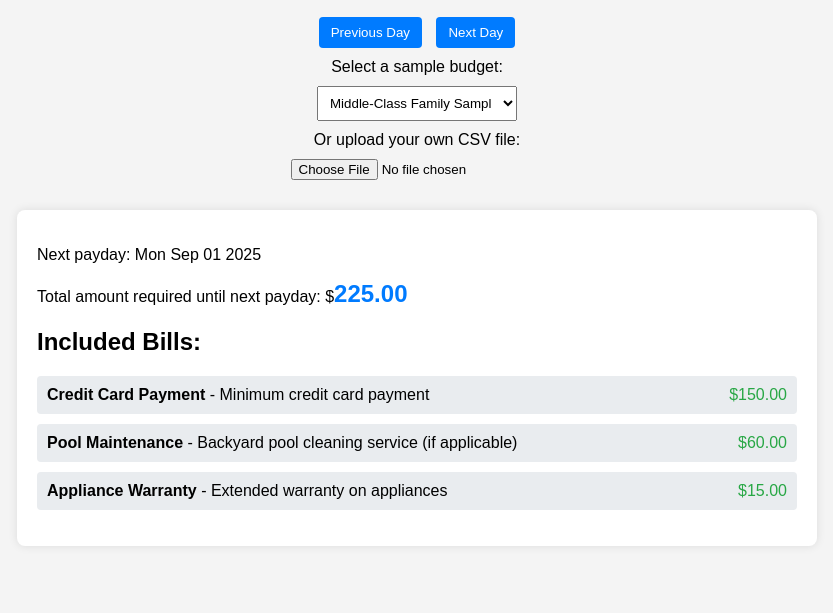
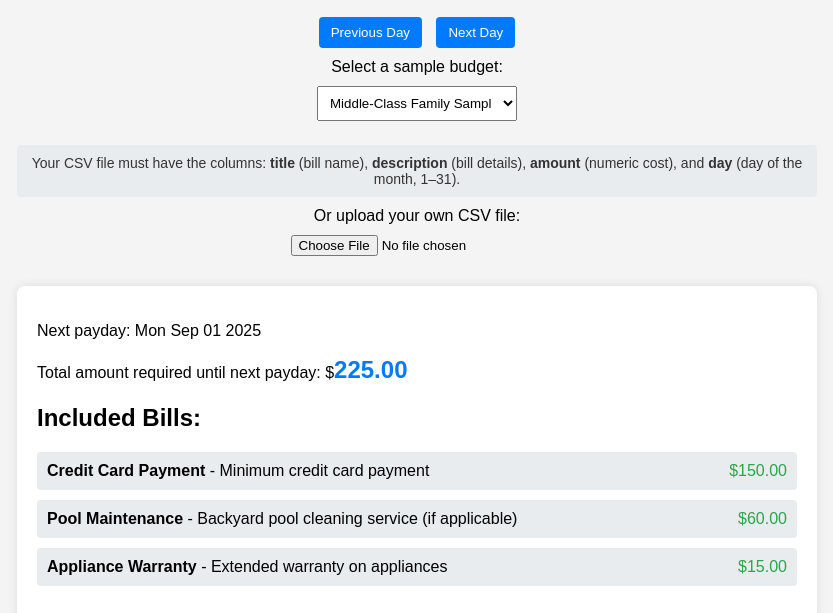
Before and after one commit to kappter/paydayplanner, a plain HTML site: page index.html in a window 1280 px wide. Shown: the part 145-758 px from the top of the page, without its empty margins (223-1056 px from the left). Drawn offline with Linux system fonts and the light colour scheme.

Commit message:
Update index.html

```diff
--- a/index.html
+++ b/index.html
@@ -50,6 +50,14 @@
         #file-input {
             margin: 10px 0;
         }
+        #csv-instructions {
+            font-size: 14px;
+            color: #333;
+            margin-bottom: 10px;
+            background-color: #e9ecef;
+            padding: 10px;
+            border-radius: 4px;
+        }
         #result {
             background-color: white;
             padding: 20px;
@@ -94,6 +102,7 @@
             <option value="middle" selected>Middle-Class Family Sample</option>
             <option value="upper">Upper Middle-Class Family Sample</option>
         </select><br>
+        <p id="csv-instructions">Your CSV file must have the columns: <strong>title</strong> (bill name), <strong>description</strong> (bill details), <strong>amount</strong> (numeric cost), and <strong>day</strong> (day of the month, 1–31).</p>
         <label for="file-input">Or upload your own CSV file:</label><br>
         <input type="file" id="file-input" accept=".csv">
     </div>
@@ -261,6 +270,10 @@ Yoga Studio Membership,Specialty yoga or wellness membership,80,23`;
         function parseCSV(csvText) {
             const lines = csvText.trim().split('\n');
             const headers = lines[0].split(',').map(h => h.trim().toLowerCase());
+            if (!headers.includes('title') || !headers.includes('description') || !headers.includes('amount') || !headers.includes('day')) {
+                alert('CSV must contain columns: title, description, amount, day');
+                return [];
+            }
             const bills = [];
 
             for (let i = 1; i < lines.length; i++) {
```
